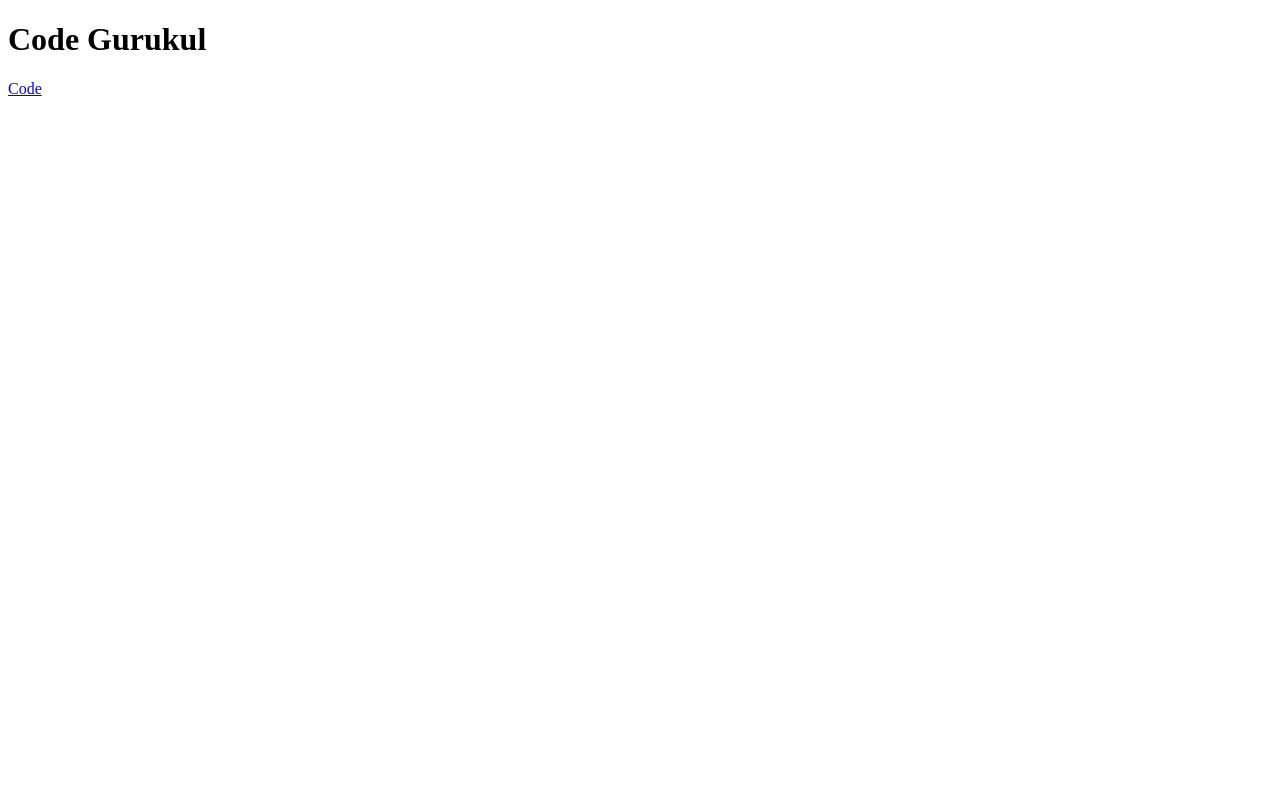
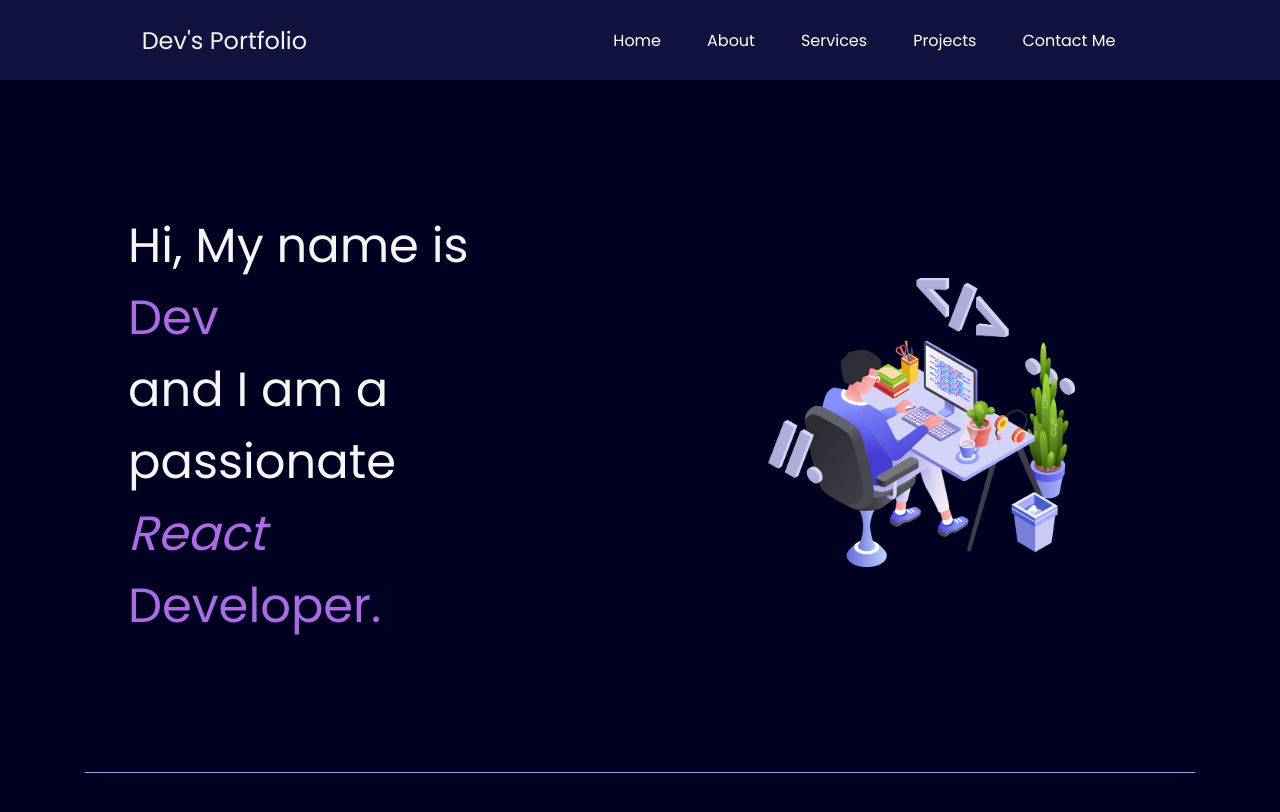
Before and after one commit to dev4369/dev4369, a plain HTML site: page index.html in a window 1280 px wide. Drawn offline with nearby package versions, Linux system fonts and the light colour scheme.

Commit message:
Portfolio

```diff
--- a/index.html
+++ b/index.html
@@ -1,12 +1,55 @@
 <!DOCTYPE html>
 <html lang="en">
+
 <head>
-    <meta charset="UTF-8">
-    <meta name="viewport" content="width=device-width, initial-scale=1.0">
-    <title>Dev Mehta</title>
+  <meta charset="UTF-8">
+  <meta http-equiv="X-UA-Compatible" content="IE=edge">
+  <meta name="viewport" content="width=device-width, initial-scale=1.0">
+  <link rel="stylesheet" href="style.css">
+  <script src="https://unpkg.com/typed.js@2.0.16/dist/typed.umd.js"></script>
+  <title>Personal Portfolio</title>
 </head>
+
 <body>
-    <h1>Code Gurukul</h1>
-    <a href="code/code.html">Code</a>
+  <header>
+    <nav>
+      <div class="left">Dev's Portfolio</div>
+      <div class="right">
+        <ul>
+          <li><a href="#">Home</a></li>
+          <li><a href="#">About</a></li>
+          <li><a href="#">Services</a> </li>
+          <li><a href="#">Projects</a></li>
+          <li><a href="#">Contact Me</a></li>
+        </ul>
+      </div>
+    </nav>
+  </header>
+  <main>
+    <section class="firstSection">
+      <div class="leftSection">
+        Hi, My name is <span class="myName">Dev</span>
+        <div>and I am a passionate</div>
+        <span id="element"></span>
+      </div>
+      <div class="rightSection">
+        <img src="bgImg.png" alt="">
+      </div>
+    </section>
+    <hr>
+    <section class="secondSection">
+
+      </div>
+    </section>
+  </main>
+  <script src="https://unpkg.com/typed.js@2.0.16/dist/typed.umd.js"></script>
+
+  <script>
+    var typed = new Typed('#element', {
+      strings: ['<i>React</i> Developer.'],
+      typeSpeed: 50,
+    });
+  </script>
 </body>
+
 </html>
--- /dev/null
+++ b/style.css
@@ -0,0 +1,87 @@
+@import url('https://fonts.googleapis.com/css2?family=Poppins:wght@400;700&display=swap');
+* {
+  margin: 0;
+  padding: 0;
+}
+body{
+  background-color: rgb(0, 0, 33);
+  color: whitesmoke;
+  font-family: 'Poppins', sans-serif;
+}
+nav{
+  display: flex;
+  justify-content: space-around;
+  align-items: center;
+  height: 80px;
+  background-color: rgb(18, 18, 62);
+}
+nav ul{
+  display: flex;
+  justify-content: center;
+}
+nav ul li{
+  list-style: none;
+  margin: 0 23px;
+}
+nav ul li a{
+  text-decoration: none;
+  color: white;
+}
+nav ul li a:hover{
+  color: rgb(153, 153, 226);
+  font-size: 1.04rem;
+}
+.left{
+  font-size: 1.5rem;
+}
+.firstSection{
+  display: flex;
+  justify-content: space-around;
+  align-items: center;
+  margin: 130px 0;
+}
+.firstSection > div{
+  width:30%;
+}
+.leftSection{
+  font-size: 3rem;
+}
+.rightSection img{
+  width: 80%;
+  margin:50px 0;
+}
+.myName{
+  color: rgb(170, 107, 228);
+}
+#element{
+  color: rgb(170, 107, 228);
+}
+.secondSection{
+  max-width: 80vw;
+  height: 80vh;
+}
+main hr{
+  border: 0;
+  background:#9c97f1 ;
+  height: 1.2px;
+  margin: 60px 85px;
+}
+.secondSection h1{
+  font-size: 1.9rem;
+}
+.text-gray{
+  color: gray;
+}
+.secondSection .box{
+  background: white;
+  width: 80vw;
+  height: 2PX;
+  margin: 56px 0;
+  display: flex;
+}
+.secondSection .vertical{
+  height: 93px;
+  width: 1px;
+  background-color: white;
+  margin: 0 100px;
+}
```
Also changed, not shown: bgImg.png (added).
